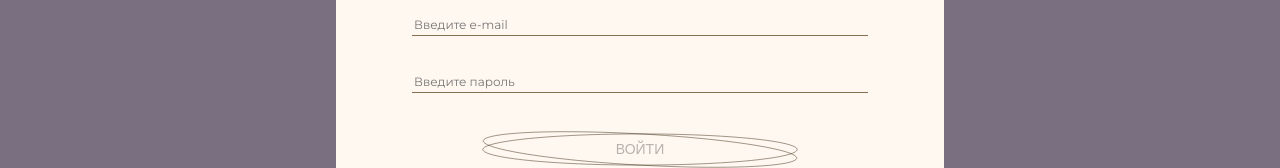
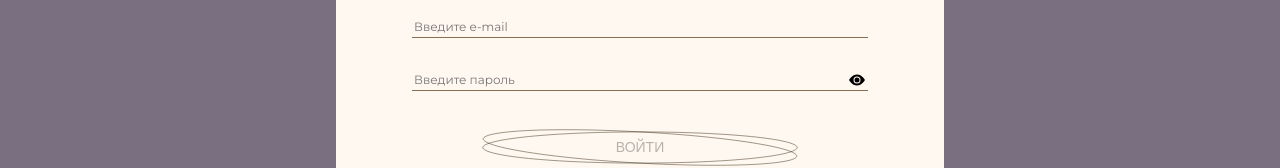
Before and after one commit to elenaplehanova/web-shop-rct-rdx, a React (Vite) app: page / in a window 1280 px wide. Both pictures are taken after a click on the button "ВОЙТИ". Shown: the part 352-520 px from the top of the page. Built offline with nearby package versions, Linux system fonts and the light colour scheme.

Commit message:
#6 - Added button for show/hide password

```diff
--- a/src/components/Login.tsx
+++ b/src/components/Login.tsx
@@ -1,15 +1,16 @@
 import { FC } from "react";
 import styled from "styled-components";
 import { useForm } from "react-hook-form";
-import Button from "./UI/Button";
-import CloseButton from "./UI/CloseButton";
-import ErrorInput from "./UI/ErrorInput";
+import Button from "./UI/Buttons/Button";
+import CloseButton from "./UI/Buttons/CloseButton";
+import ErrorInput from "./UI/Inputs/ErrorInput";
 import H2 from "./UI/H2";
-import Input from "./UI/Input";
+import Input from "./UI/Inputs/Input";
 import Modal from "./UI/Modal";
 import { setUser } from "../store/reducers/UserSlice";
 import { getAuth, signInWithEmailAndPassword } from "firebase/auth";
 import { useAppDispatch } from "../hooks/redux";
+import PasswordInput from "./UI/Inputs/PasswordInput";
 
 const Form = styled.form`
     display: grid;
@@ -112,6 +113,17 @@ const Login: FC<LoginProps> = ({ setIsOpen }) => {
             });
     };
 
+    const registerPassword = {
+        ...register("password", {
+            required: "Поле обязательно к заполнению",
+            minLength: {
+                value: 6,
+                message: "Минимум 6 символов",
+            },
+        }),
+    };
+    type reqisterPasswordType = typeof registerPassword;
+
     return (
         <Modal>
             <Form onSubmit={handleSubmit(onSubmit)}>
@@ -136,17 +148,9 @@ const Login: FC<LoginProps> = ({ setIsOpen }) => {
                     </div>
 
                     <div>
-                        <Input
-                            {...register("password", {
-                                required: "Поле обязательно к заполнению",
-                                minLength: {
-                                    value: 6,
-                                    message: "Минимум 6 символов",
-                                },
-                            })}
-                            type="password"
-                            placeholder="Введите пароль"
-                        />
+                        <PasswordInput<reqisterPasswordType>
+                            {...{ register: registerPassword, placeholder: "Введите пароль" }}
+                        ></PasswordInput>
                         <ErrorInput>
                             {errors.password && <p>{errors.password.message}</p>}
                         </ErrorInput>
--- a/src/components/Main.tsx
+++ b/src/components/Main.tsx
@@ -1,5 +1,5 @@
 import styled from "styled-components";
-import Button from "./UI/Button";
+import Button from "./UI/Buttons/Button";
 import { useState } from "react";
 import Login from "./Login";
 import H2 from "./UI/H2";
--- a/src/components/Register.tsx
+++ b/src/components/Register.tsx
@@ -1,15 +1,16 @@
 import { FC, useRef } from "react";
 import Modal from "./UI/Modal";
 import styled from "styled-components";
-import CloseButton from "./UI/CloseButton";
+import CloseButton from "./UI/Buttons/CloseButton";
 import H2 from "./UI/H2";
-import Input from "./UI/Input";
-import ErrorInput from "./UI/ErrorInput";
+import Input from "./UI/Inputs/Input";
+import ErrorInput from "./UI/Inputs/ErrorInput";
 import { useForm } from "react-hook-form";
-import Button from "./UI/Button";
+import Button from "./UI/Buttons/Button";
 import { getAuth, createUserWithEmailAndPassword } from "firebase/auth";
 import { setUser } from "../store/reducers/UserSlice";
 import { useAppDispatch } from "../hooks/redux";
+import PasswordInput from "./UI/Inputs/PasswordInput";
 
 const Form = styled.form`
     display: grid;
@@ -59,7 +60,7 @@ type RegisterData = {
     firstName: string;
     lastName: string;
     password: string;
-    password_repeat: string;
+    passwordRepeat: string;
 };
 
 type RegisterProps = {
@@ -111,6 +112,29 @@ const Register: FC<RegisterProps> = ({ setIsOpen }) => {
             });
     };
 
+    const registerPassword = {
+        ...register("password", {
+            required: "Поле обязательно к заполнению",
+            minLength: {
+                value: 6,
+                message: "Минимум 6 символов",
+            },
+        }),
+    };
+    type reqisterPasswordType = typeof registerPassword;
+
+    const registerPasswordRepeat = {
+        ...register("passwordRepeat", {
+            required: "Поле обязательно к заполнению",
+            minLength: {
+                value: 6,
+                message: "Минимум 6 символов",
+            },
+            validate: (value) => value === password.current || "Пароли не совпадают",
+        }),
+    };
+    type reqisterPasswordRepeatType = typeof registerPasswordRepeat;
+
     return (
         <Modal>
             <Form onSubmit={handleSubmit(onSubmit)}>
@@ -159,38 +183,23 @@ const Register: FC<RegisterProps> = ({ setIsOpen }) => {
                     </div>
 
                     <div>
-                        <Input
-                            {...register("password", {
-                                required: "Поле обязательно к заполнению",
-                                minLength: {
-                                    value: 6,
-                                    message: "Минимум 6 символов",
-                                },
-                            })}
-                            type="password"
-                            placeholder="Новый пароль"
-                        />
+                        <PasswordInput<reqisterPasswordType>
+                            {...{ register: registerPassword, placeholder: "Новый пароль" }}
+                        ></PasswordInput>
                         <ErrorInput>
                             {errors.password && <p>{errors.password.message}</p>}
                         </ErrorInput>
                     </div>
 
                     <div>
-                        <Input
-                            {...register("password_repeat", {
-                                required: "Поле обязательно к заполнению",
-                                minLength: {
-                                    value: 6,
-                                    message: "Минимум 6 символов",
-                                },
-                                validate: (value) =>
-                                    value === password.current || "Пароли не совпадают",
-                            })}
-                            type="password"
-                            placeholder="Повторите пароль"
-                        />
+                        <PasswordInput<reqisterPasswordRepeatType>
+                            {...{
+                                register: registerPasswordRepeat,
+                                placeholder: "Повторите пароль",
+                            }}
+                        ></PasswordInput>
                         <ErrorInput>
-                            {errors.password_repeat && <p>{errors.password_repeat.message}</p>}
+                            {errors.passwordRepeat && <p>{errors.passwordRepeat.message}</p>}
                         </ErrorInput>
                     </div>
                 </InputsDiv>
--- a/src/components/UI/H2.tsx
+++ b/src/components/UI/H2.tsx
@@ -8,11 +8,8 @@ const H2 = styled.h2`
     color: var(--text-color);
     font-size: 1.5rem;
 
-    //padding-bottom: 2rem;
-
     @media (min-width: 35em) {
         font-size: 2rem;
-        // padding-bottom: 4rem;
     }
 
     &::before,
--- /dev/null
+++ b/src/components/UI/Inputs/PasswordInput.tsx
@@ -0,0 +1,63 @@
+import styled from "styled-components";
+import Input from "./Input";
+import { useState } from "react";
+
+const InputDiv = styled.div`
+    display: flex;
+    border-bottom: var(--clr-lightdark) solid 0.1rem;
+`;
+
+const StyledInput = styled(Input)`
+    border: 0;
+`;
+
+interface IToggleButtonProps {
+    iconName: string;
+}
+const ToggleButton = styled.button<IToggleButtonProps>`
+    padding-inline: 0.5rem;
+
+    display: block;
+    border: 0;
+    background-color: transparent;
+    background-image: ${(props) => `url(assets/icon/${props.iconName}.svg)`};
+    background-size: contain;
+    background-repeat: no-repeat;
+    background-position: center;
+
+    width: 1rem;
+    aspect-ratio: 1;
+
+    margin-inline: 0.2rem;
+`;
+
+interface PasswordInputProps<T> {
+    register: T;
+    placeholder: string;
+}
+
+const PasswordInput = <T,>(props: PasswordInputProps<T>) => {
+    const [isShowPassword, setIsShowPassword] = useState(false);
+
+    const clickHandler = () => {
+        setIsShowPassword((prevValue) => !prevValue);
+    };
+
+    return (
+        <InputDiv>
+            <StyledInput
+                type={isShowPassword ? "text" : "password"}
+                {...props.register}
+                placeholder={props.placeholder}
+            ></StyledInput>
+
+            <ToggleButton
+                type="button"
+                iconName={isShowPassword ? "eye-slash-fill" : "eye-fill"}
+                onClick={clickHandler}
+            ></ToggleButton>
+        </InputDiv>
+    );
+};
+
+export default PasswordInput;
```
Also changed, not shown: public/assets/icon/eye-fill.svg (added), public/assets/icon/eye-slash-fill.svg (added), src/components/UI/Buttons/Button.tsx (renamed from src/components/UI/Button.tsx), src/components/UI/Buttons/CloseButton.tsx (renamed from src/components/UI/CloseButton.tsx), src/components/UI/Inputs/ErrorInput.tsx (renamed from src/components/UI/ErrorInput.tsx), src/components/UI/Inputs/Input.tsx (renamed from src/components/UI/Input.tsx).
